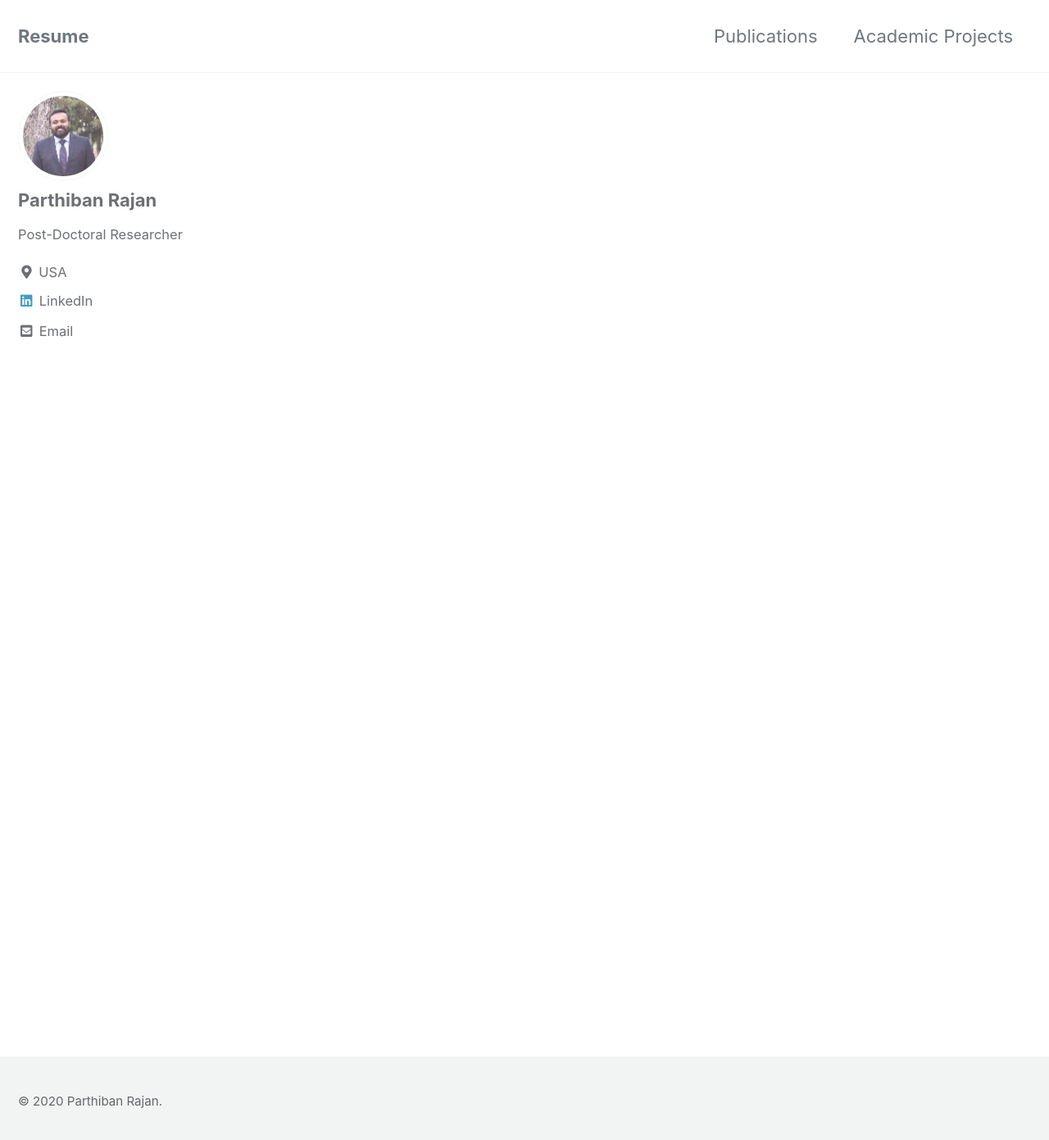
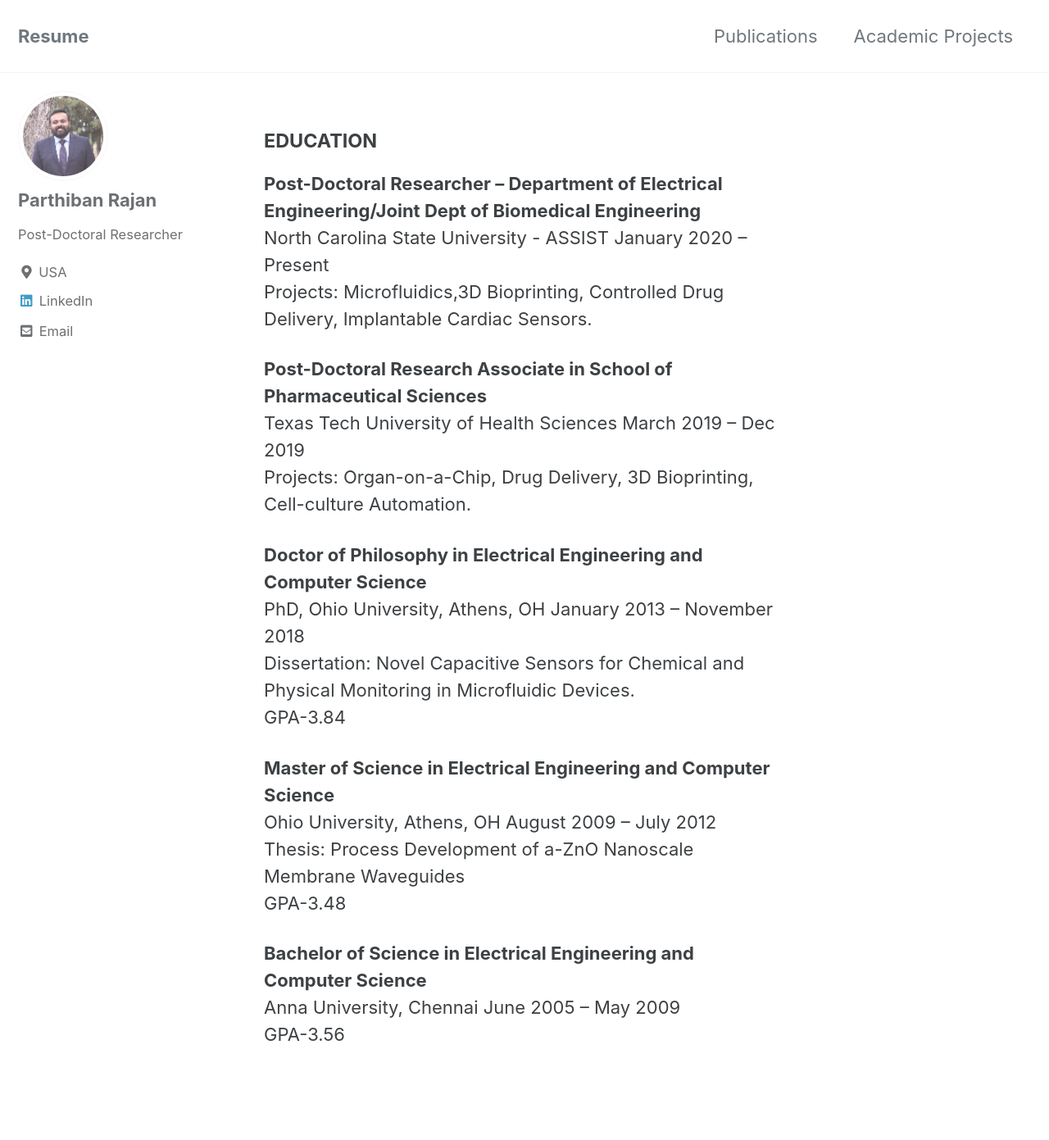
Before and after one commit to parthibanrajan/parthibanrajan.github.io, a Jekyll site: the page built from index.html, in a window 1280 px wide and 1400 px high. Shown: the top 1391 px of the window at 82% size. Built offline with Jekyll 4.4.1, drawn with Linux system fonts in a browser that asks for light colours; cached includes are drawn as plain includes; the list of posts is cut into pages by our own code.

Commit message:
Add Education to home page

```diff
--- a/_layouts/home.html
+++ b/_layouts/home.html
@@ -2,4 +2,45 @@
 layout: archive
 ---
 
-{{ content }}
+<h4>EDUCATION</h4>
+<p>
+    <b>Post-Doctoral Researcher – Department of Electrical Engineering/Joint Dept of Biomedical Engineering </b>
+    <br />
+    North Carolina State University - ASSIST January 2020 – Present
+    <br />
+    Projects: Microfluidics,3D Bioprinting, Controlled Drug Delivery, Implantable Cardiac Sensors.
+</p>
+<p>
+    <b>Post-Doctoral Research Associate in School of Pharmaceutical Sciences</b>
+    <br />
+    Texas Tech University of Health Sciences March 2019 – Dec 2019
+    <br />
+    Projects: Organ-on-a-Chip, Drug Delivery, 3D Bioprinting, Cell-culture Automation.
+</p>
+<p>
+    <b>Doctor of Philosophy in Electrical Engineering and Computer Science </b>
+    <br />
+    PhD, Ohio University, Athens, OH January 2013 – November 2018
+    <br />
+    Dissertation: Novel Capacitive Sensors for Chemical and Physical Monitoring in Microfluidic Devices.
+    <br />
+    GPA-3.84
+</p>
+<p>
+    <b>
+        Master of Science in Electrical Engineering and Computer Science </b>
+    <br />
+    Ohio University, Athens, OH August 2009 – July 2012
+    <br />
+    Thesis: Process Development of a-ZnO Nanoscale Membrane Waveguides
+    <br />
+    GPA-3.48
+</p>
+<p>
+    <b>
+        Bachelor of Science in Electrical Engineering and Computer Science </b>
+    <br />
+    Anna University, Chennai June 2005 – May 2009
+    <br />
+    GPA-3.56
+</p>
```
